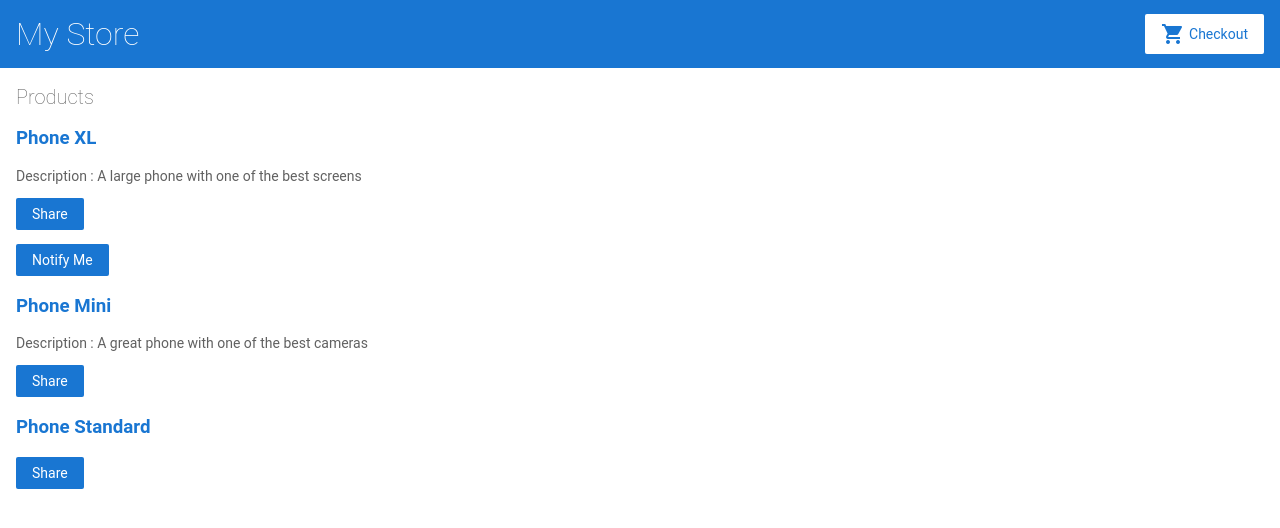
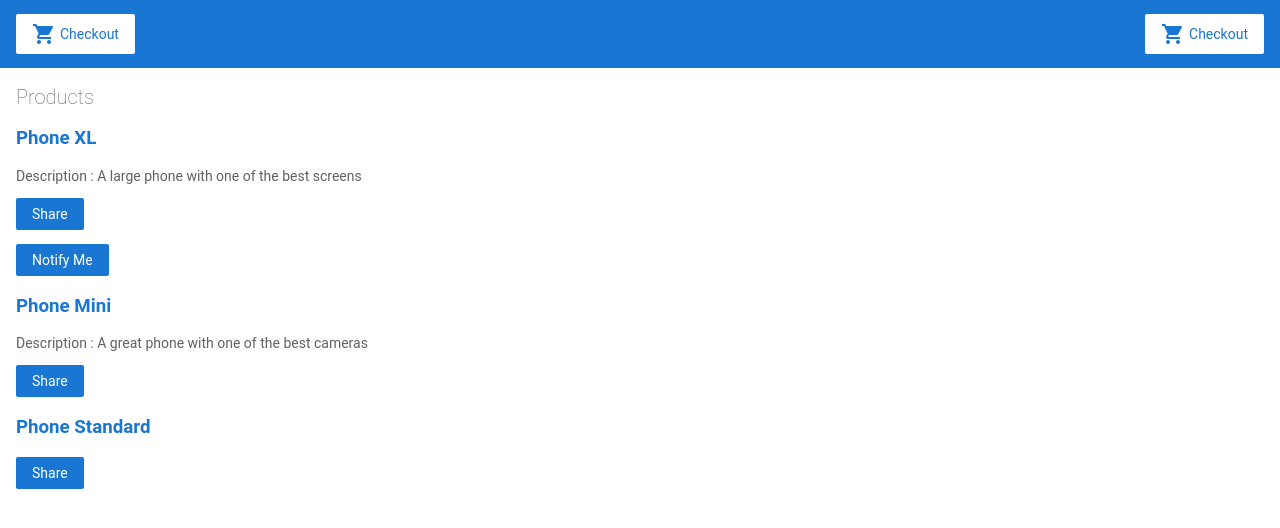
Before and after one commit to Brettgg/angular-Example, an Angular app: page / in a window 1280 px wide. Shown: the top 528 px of the page. Built offline with nearby package versions, Linux system fonts and the light colour scheme.

Commit message:
2 files modified, 1 deleted

```diff
--- a/src/app/cart/cart.component.ts
+++ b/src/app/cart/cart.component.ts
@@ -1,15 +1,11 @@
-import { Component, OnInit } from '@angular/core';
+import { Component } from '@angular/core';
 
 @Component({
   selector: 'app-cart',
   templateUrl: './cart.component.html',
   styleUrls: ['./cart.component.css']
 })
-export class CartComponent implements OnInit {
+export class CartComponent {
 
-  constructor() { }
-
-  ngOnInit(): void {
-  }
 
 }
--- a/src/app/top-bar/top-bar.component.html
+++ b/src/app/top-bar/top-bar.component.html
@@ -1,8 +1,10 @@
-<a [routerLink]="['/']">
-  <h1>My Store</h1>
+<a routerLink="/cart" class="button fancy-button">
+  <i class="material-icons">shopping_cart</i>Checkout
 </a>
 
-<a class="button fancy-button"><i class="material-icons">shopping_cart</i>Checkout</a>
+<a class="button fancy-button"
+  ><i class="material-icons">shopping_cart</i>Checkout</a
+>
 
 <!--
 Copyright Google LLC. All Rights Reserved.
```
Also changed, not shown: 1 other file (tests, documents, lock files or other folders).
